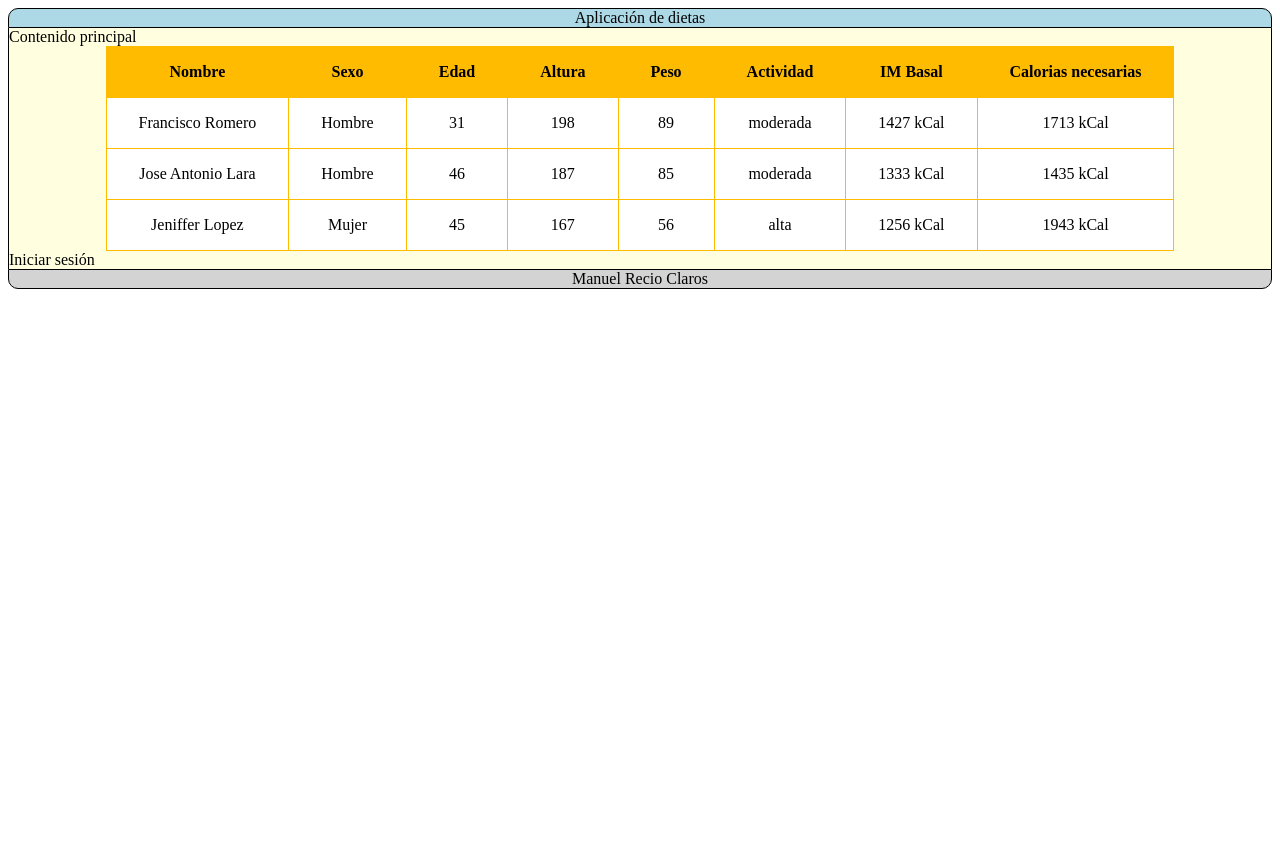
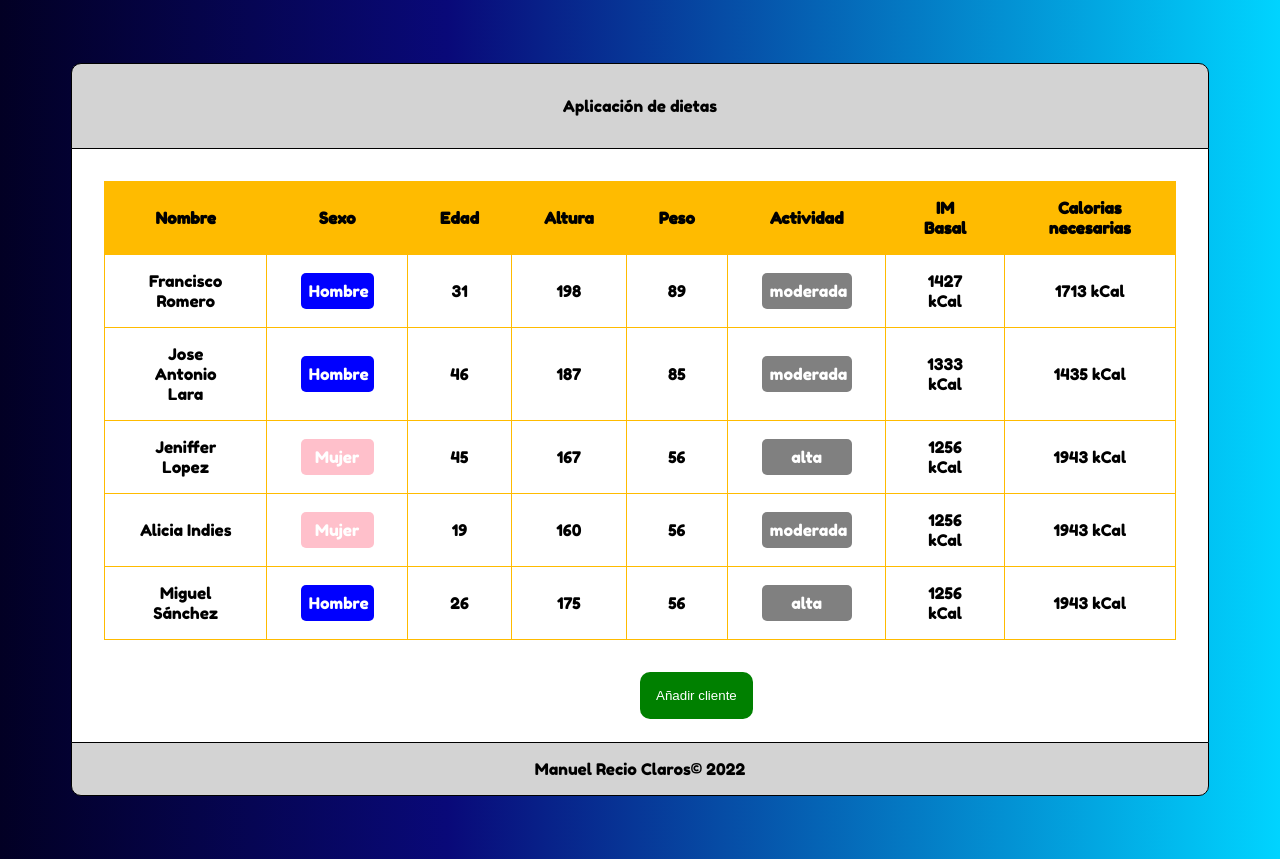
Before and after one commit to Manuroyce24/ExamenDawManuelRecio, a plain HTML site: page index.html in a window 1280 px wide. Before the commit the page ends 800 px from the top, so only its background shows below. Drawn offline with Linux system fonts and the light colour scheme.

Commit message:
Actualizado, tabla y grid bien

```diff
--- a/index.html
+++ b/index.html
@@ -1,25 +1,26 @@
 <!DOCTYPE html>
 <html lang="es">
+
 <head>
     <meta charset="UTF-8">
     <meta http-equiv="X-UA-Compatible" content="IE=edge">
     <meta name="viewport" content="width=device-width, initial-scale=1.0">
     <link rel="stylesheet" href="./static/style.css">
+
+
     <!-- Completa tu nombre -->
     <title>Manuel Recio Claros</title>
 
     <style src="static/style.css"></style>
 </head>
+
 <body>
     <div class="grid">
-        <!-- Contenido de la página, distribuido en distintas áreas de la rejilla -->
         <header class="header">
-            <!-- Añadimos un botón para abrir el login modal -->
             Aplicación de dietas
         </header>
 
-        <main class="content">Contenido principal
-            <br>
+        <main class="content">
             <div>
                 <table id="tabla">
                     <thead>
@@ -36,31 +37,71 @@
                     </thead>
                     <tr>
                         <td>Francisco Romero</td>
-                      <td>Hombre</td>
+                        <td>
+                            <p>Hombre</p>
+                        </td>
                         <td>31</td>
                         <td>198</td>
                         <td>89</td>
-                      <td>moderada</td>
+                        <td>
+                            <p class="activT">moderada</p>
+                        </td>
                         <td>1427 kCal</td>
                         <td>1713 kCal</td>
                     </tr>
                     <tr>
                         <td>Jose Antonio Lara</td>
-                        <td>Hombre</td>
+                        <td>
+                            <p>Hombre</p>
+                        </td>
                         <td>46</td>
                         <td>187</td>
                         <td>85</td>
-                        <td>moderada</td>
+                        <td>
+                            <p class="activT">moderada</p>
+                        </td>
                         <td>1333 kCal</td>
                         <td>1435 kCal</td>
                     </tr>
-                      <tr id="ultima">
+                    <tr>
                         <td>Jeniffer Lopez</td>
-                        <td>Mujer</td>
+                        <td>
+                            <p class="mujer">Mujer</p>
+                        </td>
                         <td>45</td>
                         <td>167</td>
                         <td>56</td>
-                        <td>alta</td>
+                        <td>
+                            <p class="activT">alta</p>
+                        </td>
+                        <td>1256 kCal</td>
+                        <td>1943 kCal</td>
+                    </tr>
+                    <tr>
+                        <td>Alicia Indies</td>
+                        <td>
+                            <p class="mujer">Mujer</p>
+                        </td>
+                        <td>19</td>
+                        <td>160</td>
+                        <td>56</td>
+                        <td>
+                            <p class="activT">moderada</p>
+                        </td>
+                        <td>1256 kCal</td>
+                        <td>1943 kCal</td>
+                    </tr>
+                    <tr>
+                        <td>Miguel Sánchez</td>
+                        <td>
+                            <p>Hombre</p>
+                        </td>
+                        <td>26</td>
+                        <td>175</td>
+                        <td>56</td>
+                        <td>
+                            <p class="activT">alta</p>
+                        </td>
                         <td>1256 kCal</td>
                         <td>1943 kCal</td>
                     </tr>
@@ -68,24 +109,41 @@
             </div>
 
 
-            <span class="open-modal-btn" onclick="openModal()">Iniciar sesión</span>
+            <span class="open-modal-btn" onclick="openModal()"><button class="boton">Añadir cliente</button></span>
         </main>
 
-        <footer class="footer">Manuel Recio Claros</footer>
+        <footer class="footer">Manuel Recio Claros&copy; 2022</footer>
     </div>
 
     <!-- Login modal -->
     <div id="login-modal" class="modal">
         <div class="modal-content">
-            <span class="close-modal-btn" onclick="closeModal()">&times;</span>
+
             <!-- Añadimos un botón para cerrar el login modal -->
-            <h2>Iniciar sesión</h2>
-            <form>
-                <label for="username">Nombre de usuario:</label><br>
-                <input type="text" id="username" name="username"><br>
-                <label for="password">Contraseña:</label><br>
-                <input type="password" id="password" name="password"><br><br>
-                <input type="submit" value="Iniciar sesión">
+            <h2>Nuevo cliente</h2>
+            <form action="get">
+                <label for="nombre">Nombre:</label>
+                <input type="text" id="nombre" name="nombre"required><br>
+                <label for="username">Sexo:</label>
+                <label><input type="radio" name="shombre" value="hombre" required> Hombre</label>
+                <label><input type="radio" name="smujer" value="mujer"required> Mujer</label><br>
+                <label for="edad">Edad:</label>
+                <input type="number" id="edad" name="edad"required><br>
+                <label for="altura">Altura (cm):</label>
+                <input type="number" id="altura" name="altura"required><br>
+                <label for="peso">Peso (kg):</label>
+                <input type="number" id="peso" name="peso"required><br>
+                <label for="actividad">Actividad física (kg):</label>
+                <select name="actividad" id="actividad"required>
+                    <option value="suav">Suave o sedentaria</option>
+                    <option value="mod">Moderada</option>
+                    <option value="alta">Alta</option>
+                </select>
+                <!--footer-->
+                <footer id="footer-form">
+                    <input type="submit" class="add-new-btn" value="Añadir Nuevo">
+                    <input type="submit" class="close-modal-btn" onclick="closeModal()" value="Volver atrás">
+                </footer>
             </form>
         </div>
     </div>
@@ -94,4 +152,5 @@
     <script src="static/app.js"></script>
 
 </body>
+
 </html>
--- a/static/app.js
+++ b/static/app.js
@@ -1,5 +1,6 @@
-// nombre_del_alumno
-//
+// Manuel Recio Claros
+// Completar JS aqui
+
 function openModal() {
     document.getElementById("login-modal").style.display = "block";
     document.getElementById("modal-overlay").style.display = "block";
@@ -10,4 +11,3 @@ function closeModal() {
     document.getElementById("login-modal").style.display = "none";
     document.getElementById("modal-overlay").style.display = "none";
 }
-// Completar JS aqui
--- a/static/style.css
+++ b/static/style.css
@@ -1,8 +1,19 @@
 /*# sourceMappingURL=style.css.map */
+@import url('https://fonts.googleapis.com/css2?family=Fredoka+One&display=swap');
 
 /* Definimos el estilo de la rejilla */
 /* Definimos el estilo de la rejilla */
+
+body {
+    background: rgb(2,0,36);
+    background: linear-gradient(90deg, rgba(2,0,36,1) 0%, rgba(9,9,121,1) 35%, rgba(0,212,255,1) 100%);
+}
+
 .grid {
+    font-family: 'Fredoka One', cursive;
+    margin: 5%;
+    align-items: center;
+    justify-content: center;
     border-radius: 25px;
     display: grid;
     grid-template-columns: auto auto auto;
@@ -20,18 +31,47 @@
 .header {
     grid-area: header;
     /* Asignamos el área "header" a este elemento */
-    background-color: lightblue;
+    background-color: lightgrey;
     border-radius: 10px 10px 0 0;
     border: 1px solid black;
     text-align: center;
+    padding: 2rem;
 }
+
 
 .content {
     grid-area: content;
     /* Asignamos el área "content" a este elemento */
     border-right: 1px solid black;
     border-left: 1px solid black;
-    background-color: lightyellow;
+    background-color: white;
+}
+
+td p {
+
+    background-color: blue;
+    color: white;
+    padding: .5rem;
+    border-radius: 5px;
+    margin: 2%;
+
+}
+
+.mujer {
+
+    background-color: pink;
+    color: white;
+    border-radius: 5px;
+    margin: 2%;
+
+}
+
+.activT {
+    background-color: grey;
+    color: white;
+    border-radius: 5px;
+    margin: 2%;
+
 }
 
 .footer {
@@ -41,6 +81,7 @@
     border-radius: 0 0 10px 10px;
     border: 1px solid black;
     text-align: center;
+    padding: 1rem;
 
 }
 
@@ -62,6 +103,7 @@
     /* Añadimos un scroll si el contenido del modal es muy largo */
     background-color: rgba(0, 0, 0, 0.4);
     /* Añadimos un fondo semi-transparente */
+    padding: 2rem;
 }
 
 /* Estilos para el contenido del login modal */
@@ -76,43 +118,77 @@
     /* Establecemos el ancho del contenido del modal a un 50% del ancho total */
     box-sizing: border-box;
     /* Hacemos que el contenido del modal ajuste su tamaño al del contenedor */
+    text-align: center;
+
 }
 
 /* Estilos para la capa de fondo semi-transparente */
 .modal-overlay {
     display: none;
-    /* Ocultamos la capa de fondo por defecto */
     position: fixed;
-    /* Fijamos la posición de la capa de fondo */
     z-index: 1;
-    /* Colocamos la capa de fondo encima de todos los demás elementos */
     left: 0;
     top: 0;
     width: 100%;
-    /* Hacemos que la capa de fondo ocupe todo el ancho de la pantalla */
     height: 100%;
-    /* Hacemos que la capa de fondo ocupe toda la altura de la pantalla */
     background-color: rgba(0, 0, 0, 0.4);
-    /* Añadimos un fondo semi-transparente */
 }
 
 /* Estilos para el botón que abre el login modal */
+
+.boton {
+    background-color: green;
+    color: white;
+    margin-bottom: 2%;
+    align-items: center;
+    padding: 1rem;
+    border-radius: 10px;
+    border: none;
+    cursor: pointer;
+}
+
 .open-modal-btn {
+    margin-left: 50%;
     cursor: pointer;
-    /* Convertimos el botón en un enlace clicable */
+    align-items: center;
+    background-color: green;
+    color: #fefefe;
+    align-items: center;
+    justify-content: center;
+
 }
 
 /* Estilos para el botón que cierra el login modal */
 .close-modal-btn {
-    color: #aaa;
+    border-radius: 10px;
+    background-color: darkgray;
+    color: white;
     float: right;
-    font-size: 28px;
     font-weight: bold;
+    border: none;
+    padding: .6rem;
+}
+
+#footer-form {
+    border: 1px solid black;
+    margin: 1rem;
+    margin-bottom: 3rem;
+}
+
+.add-new-btn {
+    border: 1px solid black;
+    border-radius: 10px;
+    background-color: green;
+    color: white;
+    float: left;
+    font-weight: bold;
+    padding: .6rem;
+    cursor: pointer;
 }
 
 .close-modal-btn:hover,
 .close-modal-btn:focus {
-    color: black;
+    color: red;
     text-decoration: none;
     cursor: pointer;
 }
@@ -120,7 +196,7 @@
 table {
     background-color: white;
     border-collapse: collapse;
-    margin: auto;
+    margin: 2rem;
     min-width: auto;
     text-align: center;
     height: auto;
@@ -128,7 +204,8 @@ table {
 }
 
 table thead {
-    border-radius: 25px 0 0 0;}
+    border-radius: 25px 0 0 0;
+}
 
 table thead th {
     background-color: rgb(255, 187, 0);
```
Also changed, not shown: 1 other file. Lines whose indentation alone changed are shown as unchanged.
